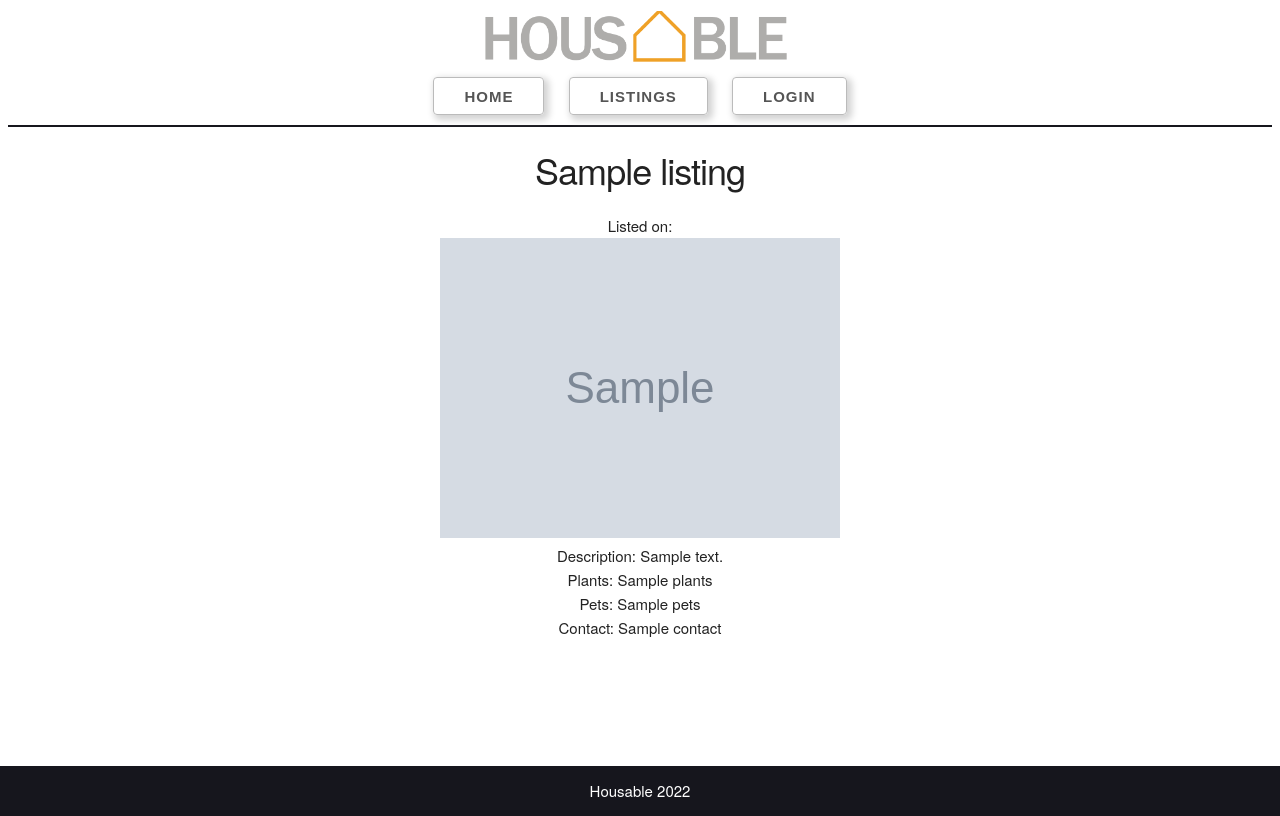
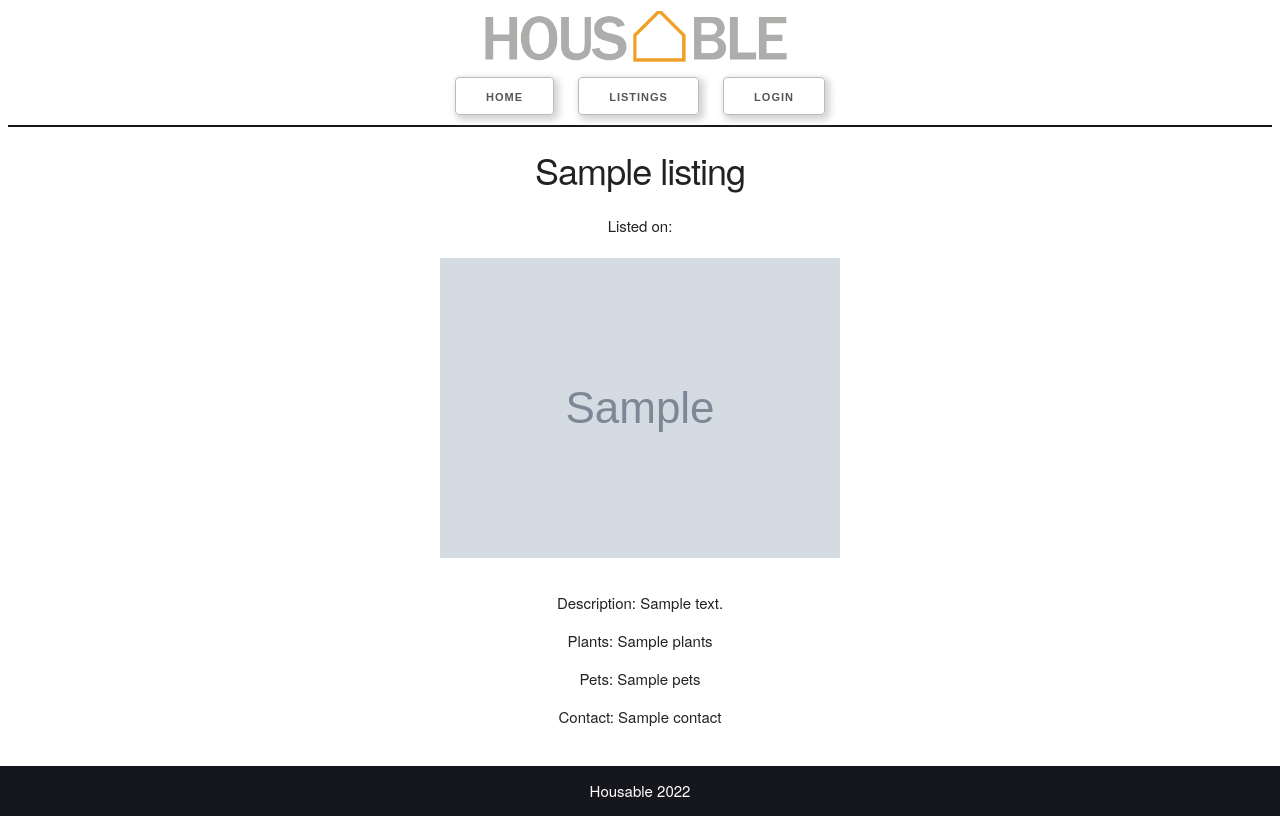
Before and after one commit to devonfaria/housable, a Node project: template views/single-listing.handlebars in a window 1280 px wide. Run offline with Node 20 templates, Linux system fonts and the light colour scheme; the template is opened without the code that fills it: most values are stand-ins (such as "Sample title", 1, 10 or a date in 2020); grey boxes marked "Sample" are stand-in pictures; some libraries are stand-ins or nearby versions.

Commit message:
corrected spacing on listing page

```diff
--- a/public/css/style.css
+++ b/public/css/style.css
@@ -41,7 +41,6 @@
 
 button {
   box-shadow: 3px 3px 7px 2px lightgrey;
-  font-size: 15px;
 }
 
 nav {
@@ -173,3 +172,19 @@ footer {
 .card img {
   max-width: 100%;
 }
+
+.listing-info {
+  margin-top: 20px;
+}
+
+.listing-info div {
+  padding: 7px;
+}
+
+.single-header {
+  margin-bottom: 20px;
+}
+
+.listing-img {
+  max-width: 1000px;
+}
--- a/views/single-listing.handlebars
+++ b/views/single-listing.handlebars
@@ -1,9 +1,11 @@
 <section class="container card">
   <h3> {{listing.title}}</h3>
-  <header>Listed on: {{format_date listing.createdAt}}</header>
-  <img src="{{listing.file_url}}" alt="test">
-  <div>Description: {{listing.description}}</div>
-  <div>Plants: {{listing.plants}}</div>
-  <div>Pets: {{listing.pets}}</div>
-  <div>Contact: {{listing.contact}}</div>
+  <header class="single-header">Listed on: {{format_date listing.createdAt}}</header>
+  <img src="{{listing.file_url}}" alt="test" class="listing-img">
+  <div class="listing-info">
+    <div>Description: {{listing.description}}</div>
+    <div>Plants: {{listing.plants}}</div>
+    <div>Pets: {{listing.pets}}</div>
+    <div>Contact: {{listing.contact}}</div>
+  </div>
 </section>
```
